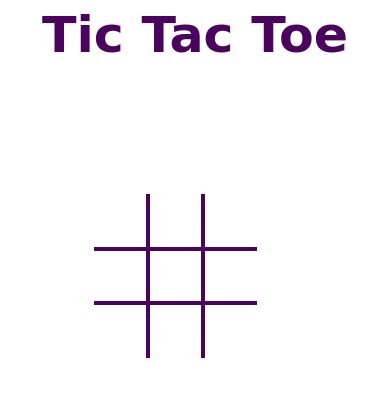
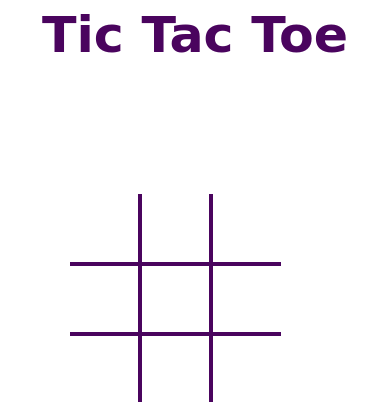
Before and after one commit to Kushal-Pathak07/Tic_Tac_Toe, a plain HTML site: page index.html in a window 390 px wide. Shown: the top 402 px of the page. Drawn offline with Linux system fonts and the light colour scheme; a web font is replaced by a local one.

Commit message:
change commited

```diff
--- a/styles.css
+++ b/styles.css
@@ -110,8 +110,8 @@ li{
         font-size: 6vh;
     }
     .gamebox{
-        grid-template-columns: repeat(3, 14vw);
-        grid-template-rows: repeat(3, 14vw);
+        grid-template-columns: repeat(3, 18vw);
+        grid-template-rows: repeat(3, 18vw);
     }
     .container{
         flex-direction: column;
```
